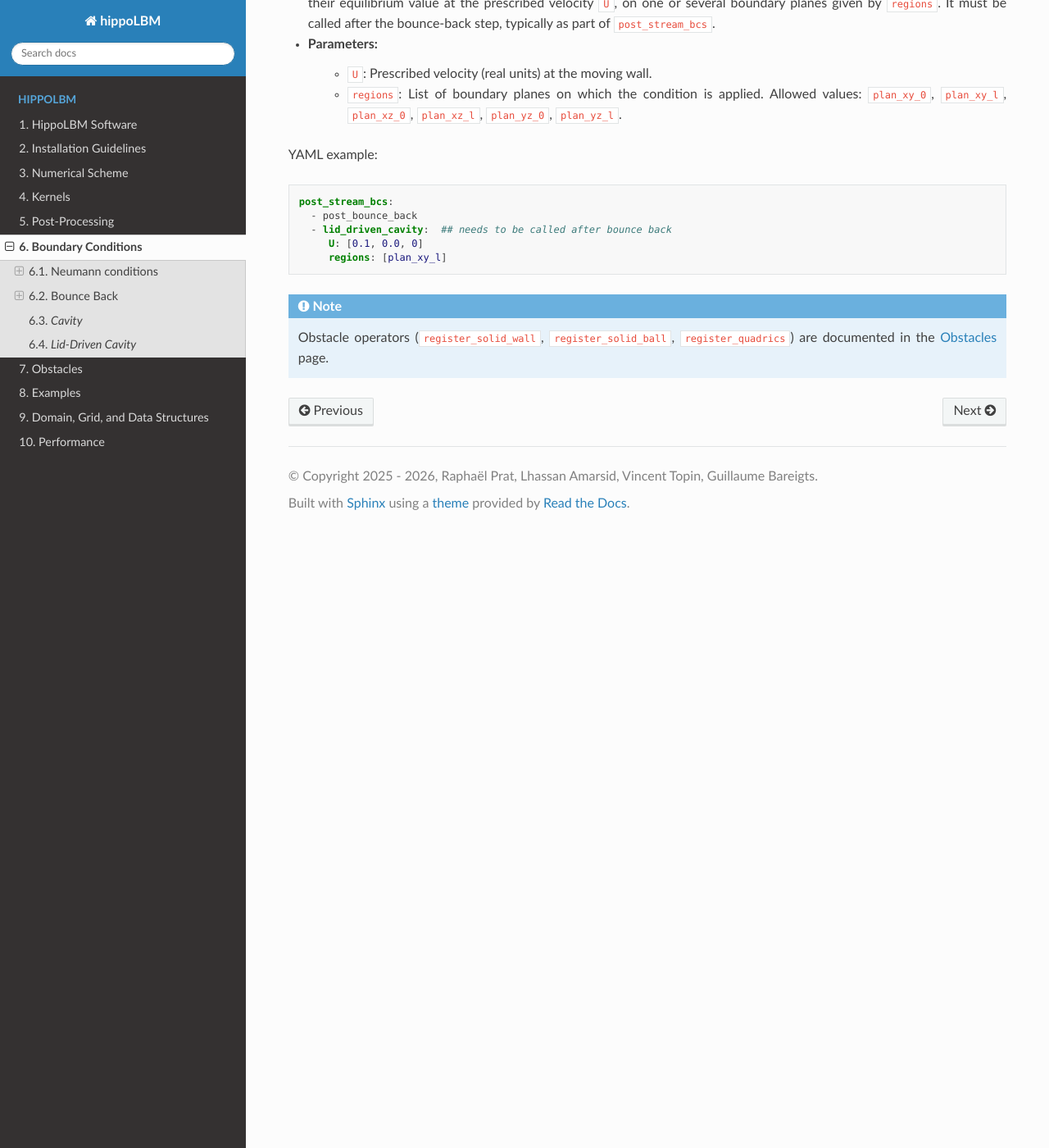
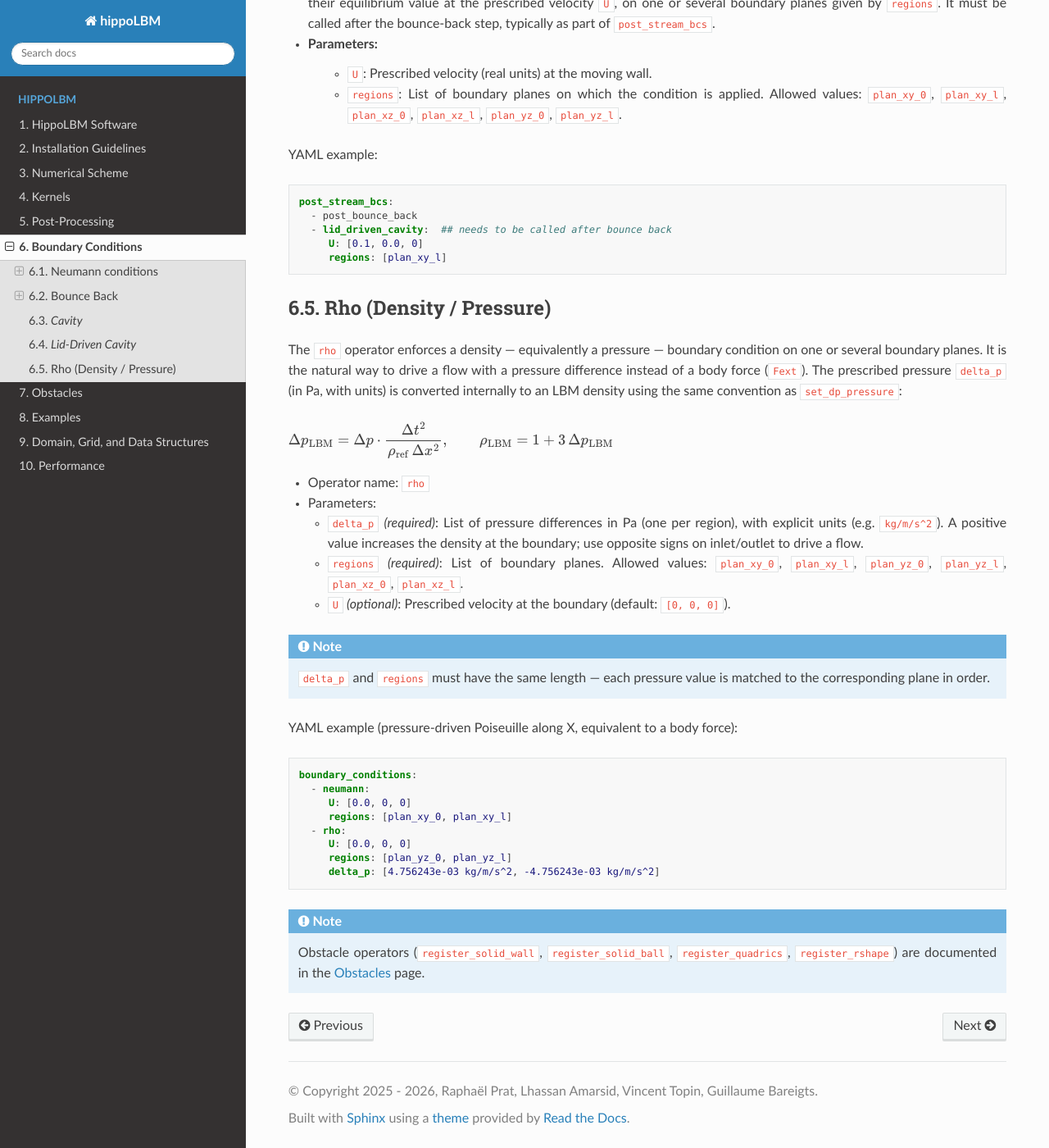
Before and after one commit to Collab4exaNBody/doc_hippoLBM, a Sphinx documentation site: the page built from docs/source/pages/BCs.rst, in a window 1280 px wide and 1400 px high, scrolled down 5869 px. Shown: the whole window at 82% size. Built offline with Sphinx 7.4.7 and the Read the Docs theme 3.1.0, drawn with Linux system fonts in a browser that asks for light colours.

Commit message:
update doc with rho

```diff
--- a/docs/source/pages/BCs.rst
+++ b/docs/source/pages/BCs.rst
@@ -279,6 +279,39 @@ YAML example:
        U: [0.1, 0.0, 0]
        regions: [plan_xy_l]
 
+Rho (Density / Pressure)
+^^^^^^^^^^^^^^^^^^^^^^^^
+
+The ``rho`` operator enforces a density — equivalently a pressure — boundary condition on one or several boundary planes. It is the natural way to drive a flow with a pressure difference instead of a body force (``Fext``). The prescribed pressure ``delta_p`` (in Pa, with units) is converted internally to an LBM density using the same convention as ``set_dp_pressure``:
+
+.. math::
+
+   \Delta p_\text{LBM} = \Delta p \cdot \frac{\Delta t^2}{\rho_\text{ref}\,\Delta x^2}, \qquad \rho_\text{LBM} = 1 + 3\,\Delta p_\text{LBM}
+
+- Operator name: ``rho``
+- Parameters:
+
+  - ``delta_p`` *(required)*: List of pressure differences in Pa (one per region), with explicit units (e.g. ``kg/m/s^2``). A positive value increases the density at the boundary; use opposite signs on inlet/outlet to drive a flow.
+  - ``regions`` *(required)*: List of boundary planes. Allowed values: ``plan_xy_0``, ``plan_xy_l``, ``plan_yz_0``, ``plan_yz_l``, ``plan_xz_0``, ``plan_xz_l``.
+  - ``U`` *(optional)*: Prescribed velocity at the boundary (default: ``[0, 0, 0]``).
+
 .. note::
 
-   Obstacle operators (``register_solid_wall``, ``register_solid_ball``, ``register_quadrics``) are documented in the :doc:`Obstacles` page.
+   ``delta_p`` and ``regions`` must have the same length — each pressure value is matched to the corresponding plane in order.
+
+YAML example (pressure-driven Poiseuille along X, equivalent to a body force):
+
+.. code-block:: yaml
+
+   boundary_conditions:
+     - neumann:
+        U: [0.0, 0, 0]
+        regions: [plan_xy_0, plan_xy_l]
+     - rho:
+        U: [0.0, 0, 0]
+        regions: [plan_yz_0, plan_yz_l]
+        delta_p: [4.756243e-03 kg/m/s^2, -4.756243e-03 kg/m/s^2]
+
+.. note::
+
+   Obstacle operators (``register_solid_wall``, ``register_solid_ball``, ``register_quadrics``, ``register_rshape``) are documented in the :doc:`Obstacles` page.
```
Also changed, not shown: docs/source/pages/Examples.rst (+127 -69 lines), docs/source/_static/line_poiseuille.png (added), docs/source/_static/tour_eiffel_bc_v2.png (added), 1 other file.
